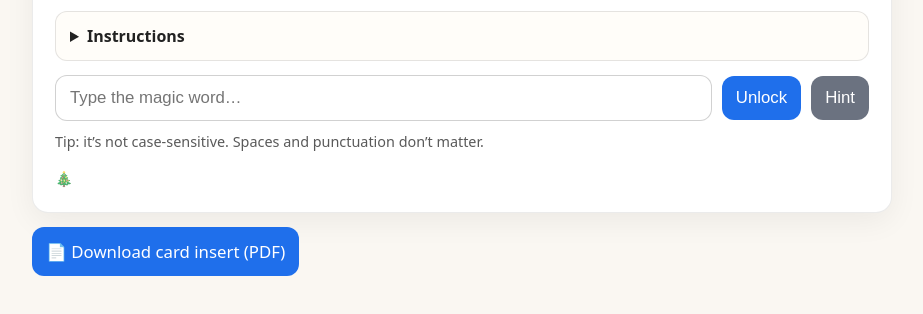
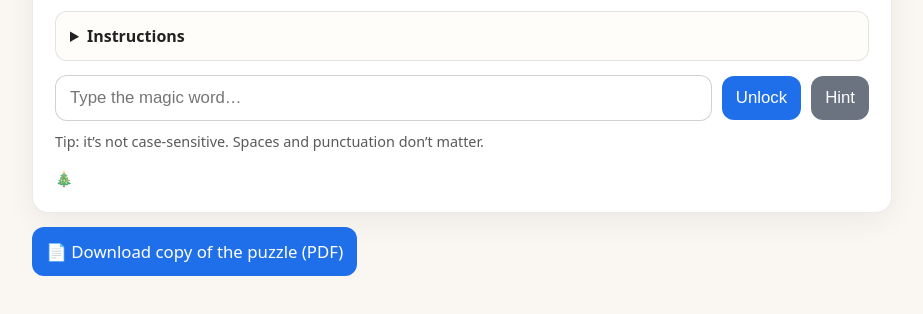
Before and after one commit to casparwynne/christmaspuzzle, a plain HTML site: page index.html in a window 1280 px wide. Shown: the part 128-442 px from the top of the page, without its empty margins (178-1101 px from the left). Drawn offline with Linux system fonts and the light colour scheme.

Commit message:
Update index.html

```diff
--- a/index.html
+++ b/index.html
@@ -194,8 +194,8 @@
             <div class="footer">🎄</div>
         </div>
         <div class="row">
-  <a class="pdf-btn" href="assets/king-menelaus-card-insert.pdf" download>
-    📄 Download card insert (PDF)
+  <a class="pdf-btn" href="assets/puzzle2025.pdf" download>
+    📄 Download copy of the puzzle (PDF)
   </a>
 </div>
 
```
